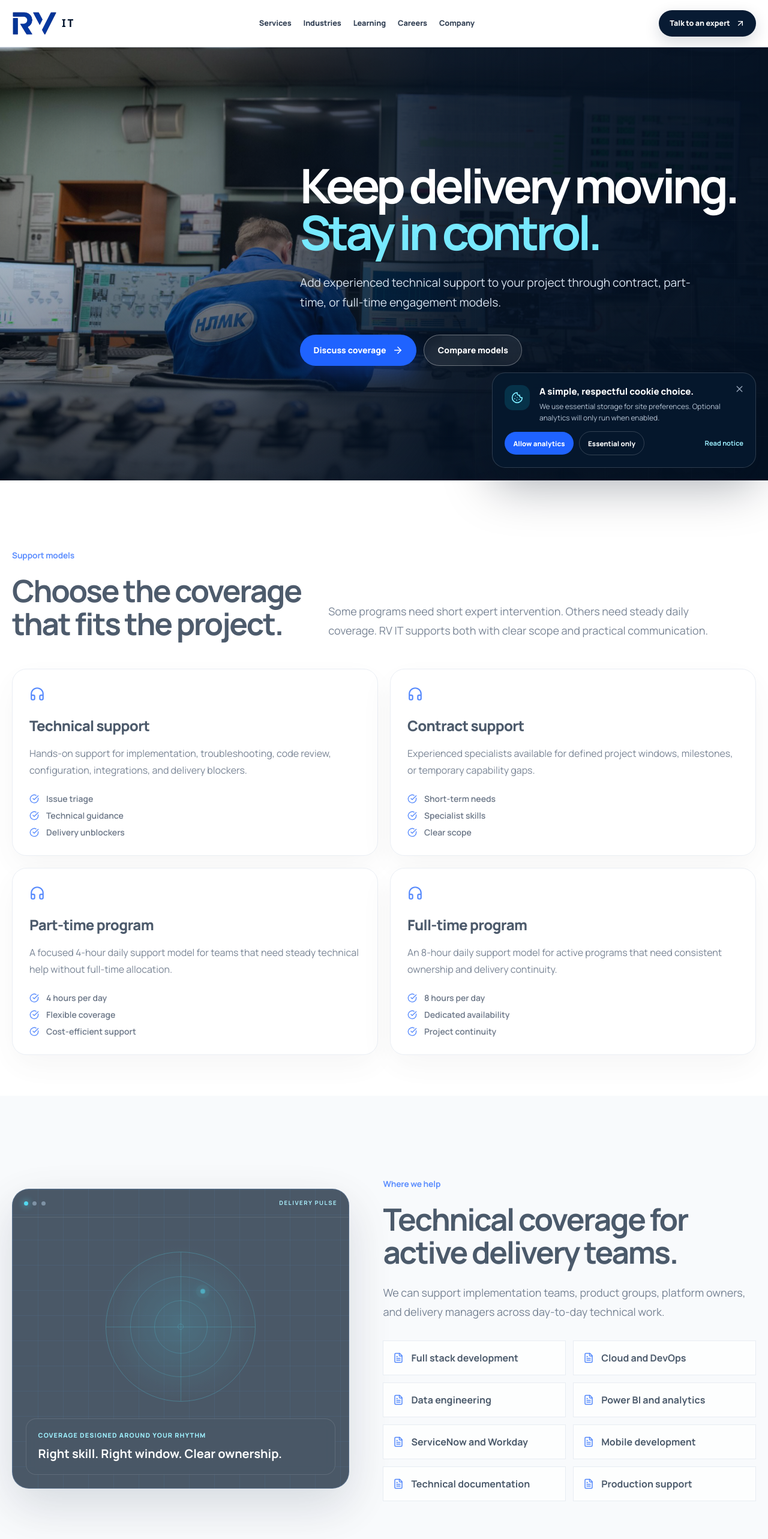
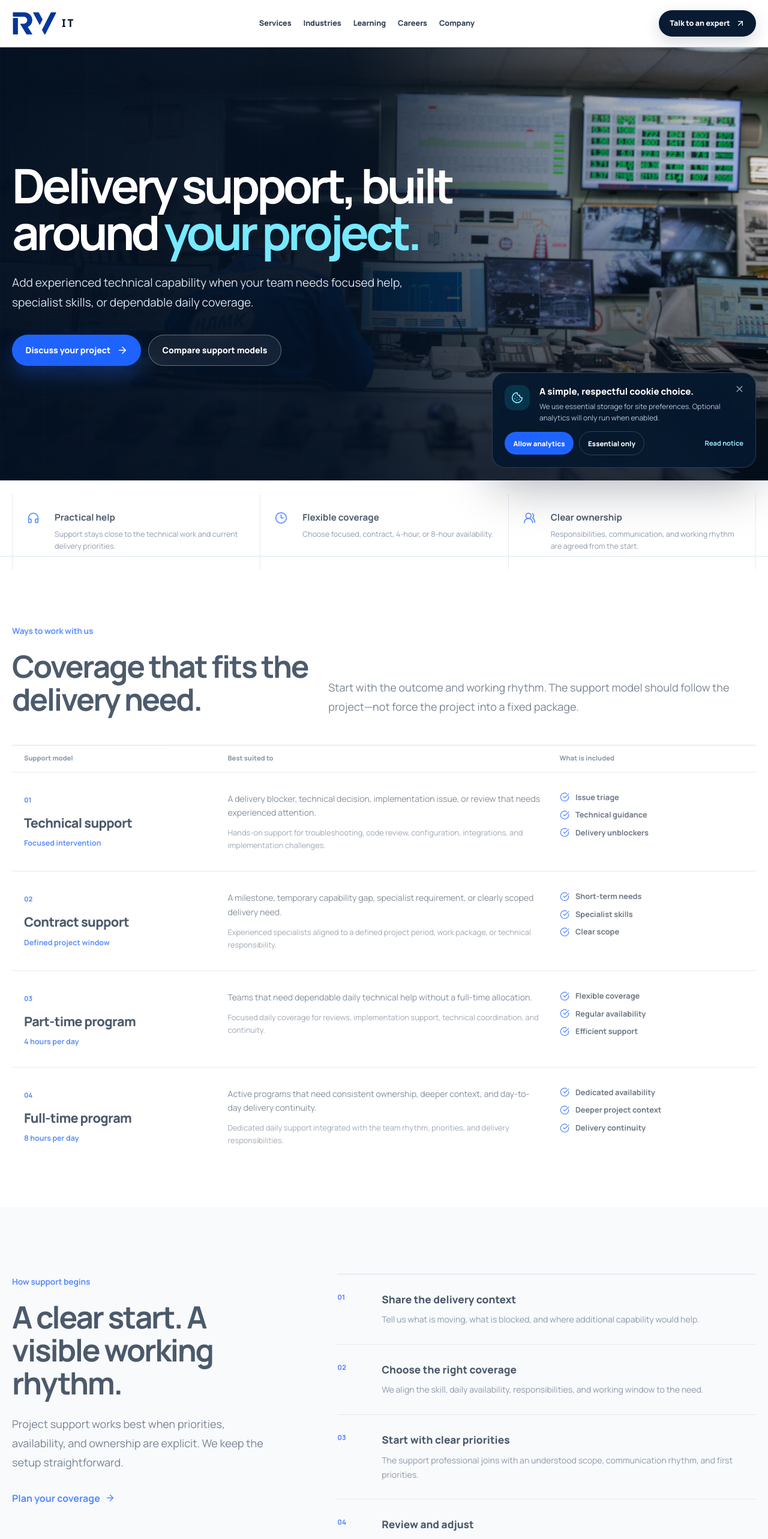
Before and after one commit to rvenkateswarreddy/RVITCONSULTING, a Next.js app: page /project-support in a window 1280 px wide. Shown: the top 2566 px of the page at 60% size. Built offline with nearby package versions, Linux system fonts and the light colour scheme.

Commit message:
Rebuild project support with enterprise layout

```diff
--- a/package.json
+++ b/package.json
@@ -11,6 +11,7 @@
     "audit:mobile": "node scripts/mobile-navigation-audit.mjs",
     "audit:careers": "node scripts/careers-accordion-audit.mjs",
     "audit:learning": "node scripts/learning-accordion-audit.mjs",
+    "audit:project-support": "node scripts/project-support-audit.mjs",
     "audit:live-mobile": "node scripts/live-mobile-audit.mjs"
   },
   "dependencies": {
--- /dev/null
+++ b/scripts/project-support-audit.mjs
@@ -0,0 +1,47 @@
+import { chromium } from "playwright-core";
+import { mkdir, writeFile } from "node:fs/promises";
+import { fileURLToPath } from "node:url";
+
+const baseUrl = process.env.AUDIT_BASE_URL || "http://127.0.0.1:3100";
+const outputDir = new URL("../artifacts/project-support-audit/", import.meta.url);
+await mkdir(outputDir, { recursive: true });
+
+const browser = await chromium.launch({
+  executablePath: "C:/Program Files/Google/Chrome/Application/chrome.exe",
+  headless: true,
+});
+const report = { baseUrl, pages: [] };
+
+for (const mode of [
+  { name: "desktop", viewport: { width: 1440, height: 1000 } },
+  { name: "mobile", viewport: { width: 390, height: 844 } },
+]) {
+  const page = await browser.newPage({ viewport: mode.viewport, isMobile: mode.name === "mobile" });
+  const errors = [];
+  page.on("console", (message) => { if (message.type() === "error") errors.push(message.text()); });
+  page.on("pageerror", (error) => errors.push(error.message));
+  await page.addInitScript(() => localStorage.setItem("rvit-cookie-preference", "essential"));
+  const response = await page.goto(`${baseUrl}/project-support`, { waitUntil: "networkidle" });
+  await page.evaluate(async () => {
+    const wait = (duration) => new Promise((resolve) => setTimeout(resolve, duration));
+    for (let y = 0; y < document.documentElement.scrollHeight; y += 560) {
+      window.scrollTo(0, y);
+      await wait(60);
+    }
+    window.scrollTo(0, 0);
+    await wait(1700);
+  });
+  const diagnostics = await page.evaluate(() => ({
+    height: document.documentElement.scrollHeight,
+    horizontalOverflow: document.documentElement.scrollWidth > window.innerWidth + 1,
+    hiddenReveals: [...document.querySelectorAll("[data-reveal]")].filter((node) => Number(getComputedStyle(node).opacity) < .1).length,
+    supportRows: document.querySelectorAll(".support-model-row").length,
+  }));
+  await page.screenshot({ path: fileURLToPath(new URL(`${mode.name}.png`, outputDir)), fullPage: true });
+  report.pages.push({ mode: mode.name, status: response?.status(), errors, ...diagnostics });
+  await page.close();
+}
+
+await writeFile(new URL("report.json", outputDir), JSON.stringify(report, null, 2));
+console.log(JSON.stringify(report, null, 2));
+await browser.close();
--- a/src/app/globals.css
+++ b/src/app/globals.css
@@ -476,6 +476,51 @@ textarea {
 .support-hero .hero-display,
 .contact-hero .hero-display { max-width: 760px; font-size: clamp(3.2rem, 6.2vw, 5.75rem); }
 
+.support-enterprise-hero .cinematic-shade {
+  background:
+    linear-gradient(90deg, rgba(4,17,34,.98) 0%, rgba(4,17,34,.91) 44%, rgba(4,17,34,.42) 74%, rgba(4,17,34,.14) 100%),
+    linear-gradient(0deg, rgba(4,17,34,.74), transparent 60%);
+}
+.support-enterprise-hero .cinematic-shade::after { mask-image: linear-gradient(90deg, black, transparent 82%); }
+
+.support-principles { border-bottom: 1px solid var(--line); background: white; }
+.support-principle-grid { display: grid; grid-template-columns: repeat(3, minmax(0,1fr)); }
+.support-principle { display: grid; grid-template-columns: 30px 1fr; gap: 1rem; border-left: 1px solid var(--line); padding: 1.7rem 1.5rem; }
+.support-principle:last-child { border-right: 1px solid var(--line); }
+.support-principle > svg { margin-top: .15rem; color: var(--blue); }
+.support-principle strong { color: var(--navy); font-size: .95rem; }
+.support-principle p { margin-top: .4rem; color: #64748b; font-size: .78rem; line-height: 1.6; }
+
+.support-model-table { border-top: 1px solid #cbd5e1; }
+.support-model-header,
+.support-model-row { display: grid; grid-template-columns: .72fr 1.22fr .72fr; gap: 2rem; }
+.support-model-header { padding: .85rem 1.25rem; color: #64748b; font-size: .7rem; font-weight: 750; }
+.support-model-row { border-top: 1px solid #dbe3ec; padding: 2rem 1.25rem; transition: background 180ms ease; }
+.support-model-row:hover { background: #f8fafc; }
+.support-model-name > span { color: var(--blue); font-size: .7rem; font-weight: 800; }
+.support-model-name h3 { margin-top: .75rem; color: var(--navy); font-size: 1.35rem; font-weight: 750; letter-spacing: -.03em; }
+.support-model-name p { margin-top: .55rem; color: var(--blue); font-size: .78rem; font-weight: 700; }
+.support-model-fit small,
+.support-model-points small { display: none; color: #64748b; font-size: .68rem; font-weight: 750; }
+.support-model-fit p { color: #526174; font-size: .88rem; line-height: 1.65; }
+.support-model-fit p + p { margin-top: .75rem; color: #7a8797; font-size: .8rem; }
+.support-model-points { display: grid; align-content: start; gap: .65rem; }
+.support-model-points span { display: flex; align-items: center; gap: .65rem; color: #334155; font-size: .8rem; font-weight: 700; }
+.support-model-points svg { flex: 0 0 auto; color: var(--blue); }
+
+.support-steps { border-top: 1px solid #cbd5e1; }
+.support-step { display: grid; grid-template-columns: 54px 1fr; gap: 1.25rem; border-bottom: 1px solid #dbe3ec; padding: 1.8rem 0; }
+.support-step > span { color: var(--blue); font-size: .72rem; font-weight: 800; }
+.support-step h3 { color: var(--navy); font-size: 1.08rem; font-weight: 750; }
+.support-step p { margin-top: .55rem; color: #64748b; font-size: .88rem; line-height: 1.7; }
+
+.support-area-list { border-top: 1px solid #cbd5e1; }
+.support-area-list > div { display: grid; grid-template-columns: 34px 28px 1fr auto; align-items: center; gap: 1rem; border-bottom: 1px solid #dbe3ec; padding: 1.15rem 0; }
+.support-area-list span { color: #94a3b8; font-size: .68rem; font-weight: 800; }
+.support-area-list svg { color: var(--blue); }
+.support-area-list svg:last-child { color: #94a3b8; }
+.support-area-list strong { color: var(--navy); font-size: .9rem; }
+
 .support-console {
   position: relative;
   min-height: 500px;
@@ -639,6 +684,11 @@ textarea {
   .bento-card, .bento-card:nth-child(1), .bento-card:nth-child(6) { grid-column: span 6; }
   .support-hero .cinematic-shade,
   .contact-hero .cinematic-shade { background: linear-gradient(90deg, rgba(4,17,34,.9), rgba(4,17,34,.72)), linear-gradient(0deg, rgba(4,17,34,.82), transparent 65%); }
+  .support-model-header { display: none; }
+  .support-model-row { grid-template-columns: .8fr 1.2fr; }
+  .support-model-points { grid-column: 2; }
+  .support-model-fit small,
+  .support-model-points small { display: block; margin-bottom: .2rem; }
   .about-orbit { right: -190px; opacity: .65; }
   .scroll-story-media,
   .service-sticky-media { position: relative; top: auto; min-height: 520px; }
@@ -680,6 +730,12 @@ textarea {
   .cookie-actions a { width: 100%; margin: .25rem 0 0; }
   .about-orbit { right: -235px; width: 480px; opacity: .42; }
   .support-console { min-height: 420px; border-radius: 20px; }
+  .support-principle-grid { grid-template-columns: 1fr; }
+  .support-principle,
+  .support-principle:last-child { border-right: 0; border-bottom: 1px solid var(--line); border-left: 0; padding: 1.2rem .5rem; }
+  .support-model-row { grid-template-columns: 1fr; gap: 1.25rem; padding: 1.5rem .25rem; }
+  .support-model-points { grid-column: auto; }
+  .support-step { grid-template-columns: 40px 1fr; }
   .scroll-story-media,
   .service-sticky-media { min-height: 430px; }
   .scroll-story-caption,
--- a/src/app/project-support/page.tsx
+++ b/src/app/project-support/page.tsx
@@ -1,5 +1,13 @@
 import Link from "next/link";
-import { ArrowRight, CheckCircle, FileText, Headphones } from "lucide-react";
+import {
+  ArrowRight,
+  Check,
+  CheckCircle,
+  Clock3,
+  FileText,
+  Headphones,
+  UsersRound,
+} from "lucide-react";
 import { createPageMetadata } from "../seo";
 import CinematicMedia from "../components/CinematicMedia";
 
@@ -12,23 +20,31 @@ export const metadata = createPageMetadata(
 const supportModels = [
   {
     title: "Technical support",
-    body: "Hands-on support for implementation, troubleshooting, code review, configuration, integrations, and delivery blockers.",
+    coverage: "Focused intervention",
+    bestFor: "A delivery blocker, technical decision, implementation issue, or review that needs experienced attention.",
+    body: "Hands-on support for troubleshooting, code review, configuration, integrations, and implementation challenges.",
     points: ["Issue triage", "Technical guidance", "Delivery unblockers"],
   },
   {
     title: "Contract support",
-    body: "Experienced specialists available for defined project windows, milestones, or temporary capability gaps.",
+    coverage: "Defined project window",
+    bestFor: "A milestone, temporary capability gap, specialist requirement, or clearly scoped delivery need.",
+    body: "Experienced specialists aligned to a defined project period, work package, or technical responsibility.",
     points: ["Short-term needs", "Specialist skills", "Clear scope"],
   },
   {
     title: "Part-time program",
-    body: "A focused 4-hour daily support model for teams that need steady technical help without full-time allocation.",
-    points: ["4 hours per day", "Flexible coverage", "Cost-efficient support"],
+    coverage: "4 hours per day",
+    bestFor: "Teams that need dependable daily technical help without a full-time allocation.",
+    body: "Focused daily coverage for reviews, implementation support, technical coordination, and continuity.",
+    points: ["Flexible coverage", "Regular availability", "Efficient support"],
   },
   {
     title: "Full-time program",
-    body: "An 8-hour daily support model for active programs that need consistent ownership and delivery continuity.",
-    points: ["8 hours per day", "Dedicated availability", "Project continuity"],
+    coverage: "8 hours per day",
+    bestFor: "Active programs that need consistent ownership, deeper context, and day-to-day delivery continuity.",
+    body: "Dedicated daily support integrated with the team rhythm, priorities, and delivery responsibilities.",
+    points: ["Dedicated availability", "Deeper project context", "Delivery continuity"],
   },
 ] as const;
 
@@ -43,26 +59,48 @@ const projectAreas = [
   "Production support",
 ] as const;
 
+const engagementSteps = [
+  ["01", "Share the delivery context", "Tell us what is moving, what is blocked, and where additional capability would help."],
+  ["02", "Choose the right coverage", "We align the skill, daily availability, responsibilities, and working window to the need."],
+  ["03", "Start with clear priorities", "The support professional joins with an understood scope, communication rhythm, and first priorities."],
+  ["04", "Review and adjust", "Progress, coverage, and next steps stay visible so the engagement can evolve with the project."],
+] as const;
+
 export default function ProjectSupportPage() {
   return (
     <>
-      <section className="cinematic-hero support-hero">
+      <section className="cinematic-hero support-hero support-enterprise-hero">
         <CinematicMedia image="/assets/media/project-operations-real.jpg" alt="Technology operations team working together" priority position="center" />
         <div className="cinematic-shade" />
         <div className="site-container cinematic-content">
-          <div className="ml-auto max-w-3xl" data-reveal="right">
+          <div className="max-w-3xl" data-reveal>
             <h1 className="hero-display">
-              Keep delivery moving. <em>Stay in control.</em>
+              Delivery support, built around <em>your project.</em>
             </h1>
             <p className="hero-copy">
-              Add experienced technical support to your project through contract,
-              part-time, or full-time engagement models.
+              Add experienced technical capability when your team needs focused help,
+              specialist skills, or dependable daily coverage.
             </p>
             <div className="hero-actions">
-              <Link href="/contactus?service=project-support" className="button-primary">Discuss coverage <ArrowRight size={18} aria-hidden /></Link>
-              <a href="#support-models" className="button-ghost">Compare models</a>
+              <Link href="/contactus?service=project-support" className="button-primary">Discuss your project <ArrowRight size={18} aria-hidden /></Link>
+              <a href="#support-models" className="button-ghost">Compare support models</a>
             </div>
           </div>
+        </div>
+      </section>
+
+      <section className="support-principles" aria-label="Project support principles">
+        <div className="site-container support-principle-grid">
+          {[
+            [Headphones, "Practical help", "Support stays close to the technical work and current delivery priorities."],
+            [Clock3, "Flexible coverage", "Choose focused, contract, 4-hour, or 8-hour availability."],
+            [UsersRound, "Clear ownership", "Responsibilities, communication, and working rhythm are agreed from the start."],
+          ].map(([Icon, title, body]) => (
+            <div key={title as string} className="support-principle">
+              <Icon size={21} aria-hidden />
+              <div><strong>{title as string}</strong><p>{body as string}</p></div>
+            </div>
+          ))}
         </div>
       </section>
 
@@ -70,27 +108,35 @@ export default function ProjectSupportPage() {
         <div className="site-container">
           <div className="grid gap-8 lg:grid-cols-[.82fr_1.18fr] lg:items-end">
             <div>
-              <p className="eyebrow">Support models</p>
-              <h2 className="section-title mt-5">Choose the coverage that fits the project.</h2>
+              <p className="eyebrow">Ways to work with us</p>
+              <h2 className="section-title mt-5">Coverage that fits the delivery need.</h2>
             </div>
             <p className="max-w-2xl text-lg leading-8 text-slate-600">
-              Some programs need short expert intervention. Others need steady daily
-              coverage. RV IT supports both with clear scope and practical communication.
+              Start with the outcome and working rhythm. The support model should follow
+              the project—not force the project into a fixed package.
             </p>
           </div>
 
-          <div className="mt-12 grid gap-5 md:grid-cols-2">
-            {supportModels.map((model) => (
-              <article key={model.title} className="rounded-[24px] border border-slate-200 bg-white p-7 shadow-[0_18px_55px_rgba(8,27,51,0.06)] transition hover:-translate-y-2 hover:shadow-[0_28px_70px_rgba(8,27,51,0.12)]" data-reveal>
-                <Headphones className="text-blue-600" size={26} aria-hidden />
-                <h3 className="mt-6 text-2xl font-extrabold tracking-[-0.03em] text-[#081B33]">{model.title}</h3>
-                <p className="mt-4 leading-7 text-slate-600">{model.body}</p>
-                <div className="mt-6 grid gap-2">
+          <div className="support-model-table mt-12">
+            <div className="support-model-header" aria-hidden="true">
+              <span>Support model</span><span>Best suited to</span><span>What is included</span>
+            </div>
+            {supportModels.map((model, index) => (
+              <article key={model.title} className="support-model-row" data-reveal>
+                <div className="support-model-name">
+                  <span>0{index + 1}</span>
+                  <h3>{model.title}</h3>
+                  <p>{model.coverage}</p>
+                </div>
+                <div className="support-model-fit">
+                  <small>Best suited to</small>
+                  <p>{model.bestFor}</p>
+                  <p>{model.body}</p>
+                </div>
+                <div className="support-model-points">
+                  <small>What is included</small>
                   {model.points.map((point) => (
-                    <div key={point} className="flex items-center gap-3 text-sm font-semibold text-slate-700">
-                      <CheckCircle className="text-blue-600" size={16} aria-hidden />
-                      {point}
-                    </div>
+                    <span key={point}><CheckCircle size={16} aria-hidden />{point}</span>
                   ))}
                 </div>
               </article>
@@ -99,31 +145,44 @@ export default function ProjectSupportPage() {
         </div>
       </section>
 
-      <section className="bg-[#F8FAFC] py-24 md:py-28">
-        <div className="site-container grid items-center gap-14 lg:grid-cols-[.95fr_1.05fr]">
-          <div className="support-console" data-reveal="left">
-            <div className="support-console-top"><span /><span /><span /><b>DELIVERY PULSE</b></div>
-            <div className="support-radar"><i /><i /><i /><span /></div>
-            <div className="support-console-copy">
-              <small>Coverage designed around your rhythm</small>
-              <strong>Right skill. Right window. Clear ownership.</strong>
-            </div>
+      <section className="soft-section editorial-section">
+        <div className="site-container grid gap-14 lg:grid-cols-[.78fr_1.22fr] lg:gap-24">
+          <div data-reveal="left">
+            <p className="eyebrow">How support begins</p>
+            <h2 className="section-title mt-5">A clear start. A visible working rhythm.</h2>
+            <p className="mt-6 max-w-xl text-lg leading-8 text-slate-600">
+              Project support works best when priorities, availability, and ownership are
+              explicit. We keep the setup straightforward.
+            </p>
+            <Link href="/contactus?service=project-support" className="mt-8 inline-flex items-center gap-2 font-bold text-blue-600">
+              Plan your coverage <ArrowRight size={17} aria-hidden />
+            </Link>
           </div>
-          <div data-reveal="right">
-            <p className="eyebrow">Where we help</p>
-            <h2 className="section-title mt-5">Technical coverage for active delivery teams.</h2>
-            <p className="mt-6 text-lg leading-8 text-slate-600">
+          <div className="support-steps" data-reveal="right">
+            {engagementSteps.map(([number, title, body]) => (
+              <article key={number} className="support-step">
+                <span>{number}</span>
+                <div><h3>{title}</h3><p>{body}</p></div>
+              </article>
+            ))}
+          </div>
+        </div>
+      </section>
+
+      <section className="editorial-section">
+        <div className="site-container grid gap-12 lg:grid-cols-[.82fr_1.18fr] lg:items-start">
+          <div data-reveal="left">
+            <p className="eyebrow">Technology coverage</p>
+            <h2 className="section-title mt-5">Support for the work already in motion.</h2>
+            <p className="mt-6 max-w-xl text-lg leading-8 text-slate-600">
               We can support implementation teams, product groups, platform owners, and
-              delivery managers across day-to-day technical work.
+              delivery managers across day-to-day technical responsibilities.
             </p>
-            <div className="mt-8 grid gap-3 sm:grid-cols-2">
-              {projectAreas.map((area) => (
-                <div key={area} className="flex items-center gap-3 border border-slate-200 bg-white p-4">
-                  <FileText className="shrink-0 text-blue-600" size={18} aria-hidden />
-                  <span className="font-bold text-[#081B33]">{area}</span>
-                </div>
-              ))}
-            </div>
+          </div>
+          <div className="support-area-list" data-reveal="right">
+            {projectAreas.map((area, index) => (
+              <div key={area}><span>0{index + 1}</span><FileText size={18} aria-hidden /><strong>{area}</strong><Check size={18} aria-hidden /></div>
+            ))}
           </div>
         </div>
       </section>
@@ -131,13 +190,13 @@ export default function ProjectSupportPage() {
       <section className="dark-section py-20 text-white">
         <div className="site-container relative flex flex-col justify-between gap-8 lg:flex-row lg:items-center">
           <div>
-            <p className="text-sm font-extrabold text-blue-100">Contract, 4-hour, and 8-hour programs</p>
+            <p className="text-sm font-bold text-blue-100">Focused, contract, 4-hour, and 8-hour coverage</p>
             <h2 className="display-font mt-4 max-w-3xl text-4xl font-semibold tracking-[-0.04em]">
-              Need reliable technical support for an active project?
+              What would help your project move forward?
             </h2>
           </div>
           <Link href="/contactus?service=project-support" className="button-light shrink-0">
-            Discuss support options <ArrowRight size={18} aria-hidden />
+            Talk to our team <ArrowRight size={18} aria-hidden />
           </Link>
         </div>
       </section>
```
